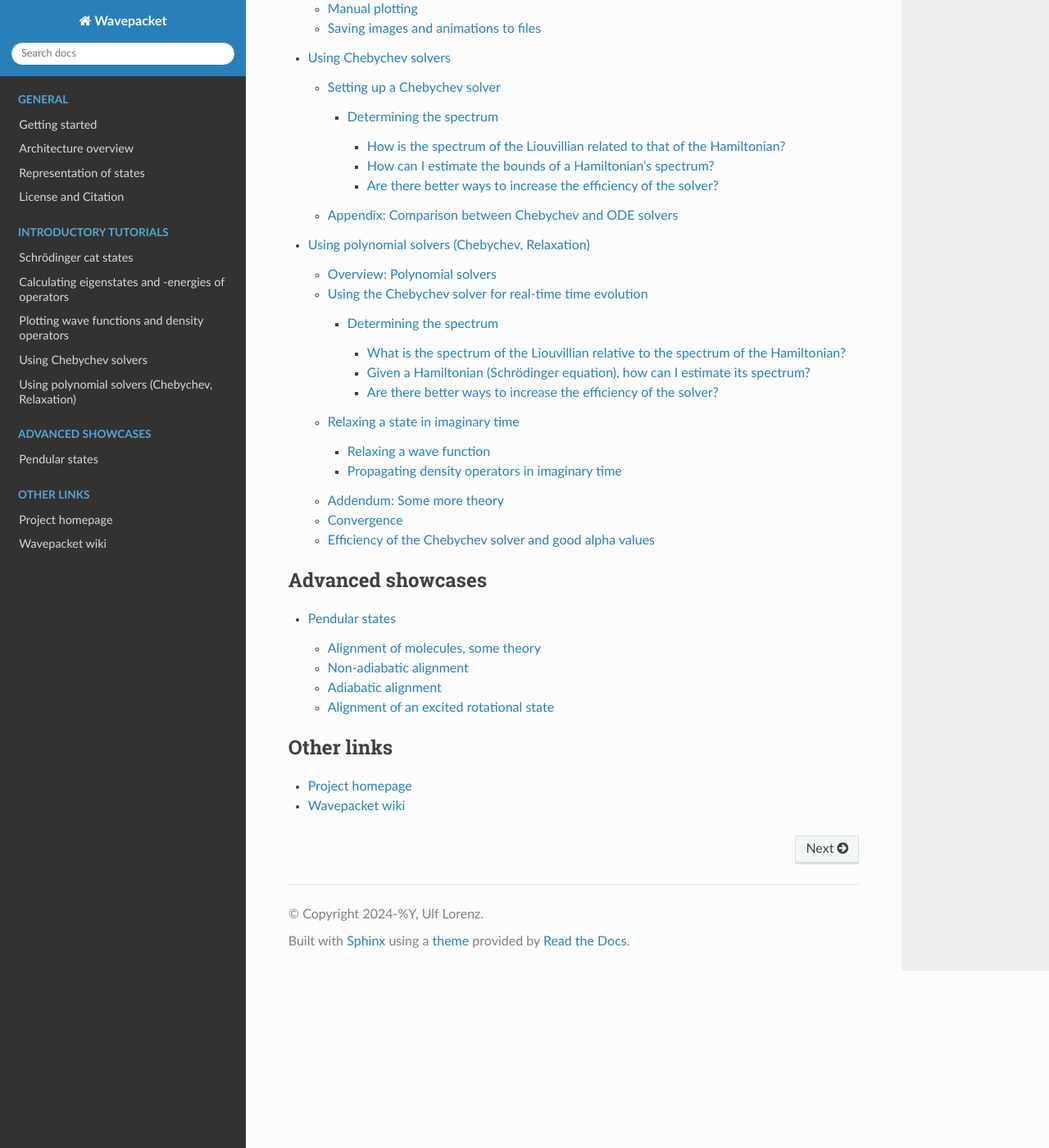
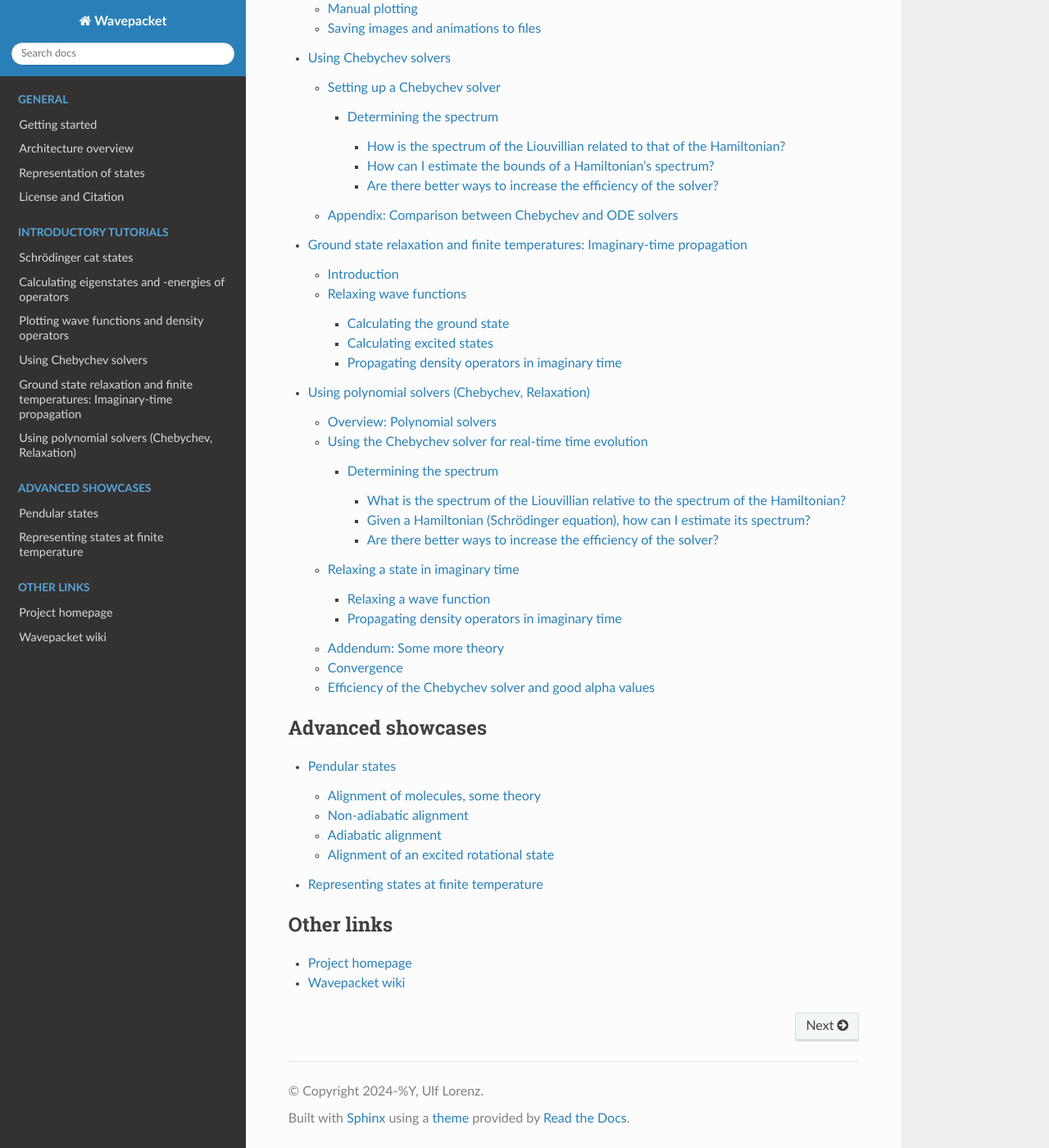
Before and after one commit to ulflor/wavepacket, a Sphinx documentation site: the page built from doc/index.rst, in a window 1280 px wide and 1400 px high, scrolled down 1461 px. Shown: the whole window at 82% size. Built offline with Sphinx 7.4.7 and the Read the Docs theme 3.1.0, drawn with Linux system fonts in a browser that asks for light colours; formulas are drawn with MathJax 3; pages that are not in the unit, such as notebooks, are missing from menus; some of the changed lines change nothing that is shown.

Commit message:
#32 Split off a documentation for imaginary-time evolution
This tutorial focuses on the details of imaginary-time evolution.
I added a section on the calculation of excited states. Works like a
charm.

````diff
--- /dev/null
+++ b/doc/demos/thermal_states.md
@@ -0,0 +1,9 @@
+---
+file_format: mystnb
+kernelspec:
+    name: python3
+---
+
+# Representing states at finite temperature
+
+Coming soon...
--- a/doc/index.rst
+++ b/doc/index.rst
@@ -48,12 +48,14 @@ free to use the `issue tracker <https://github.com/ulflor/wavepacket/features>`_
    tutorials/eigenstates
    tutorials/plotting
    tutorials/chebychev_solvers
+   tutorials/relaxation
    tutorials/polynomial_solvers
 
 .. toctree::
     :caption: Advanced showcases
 
     demos/pendular_states
+    demos/thermal_states
 
 .. toctree::
     :caption: Other links
--- /dev/null
+++ b/doc/tutorials/relaxation.md
@@ -0,0 +1,218 @@
+---
+file_format: mystnb
+kernelspec:
+    name: python3
+---
+
+# Ground state relaxation and finite temperatures: Imaginary-time propagation
+
+## Introduction
+
+If we do normal quantum mechanics, but make the time imaginary, {math}`t \to \imath \tau`,
+the Schrödinger equation becomes
+
+```{math}
+\frac{\partial \psi}{\partial \tau} = - \hat H \psi(\tau)\\
+\mathrm{with the formal solution of the time evolution operator}\\
+\hat U(\tau) = \mathrm{e}^{-\hat H \tau}.
+```
+
+There are two main applications for such a time evolution:
+
+1. If you apply this time evolution to an almost arbitrary state, the norm decays.
+   The decay is faster for high-energy states, so that after sufficient propagation time,
+   the ground state exponentially dominates the wave function.
+   Hence, imaginary-time propagation is a quick and easy way to get the ground state of a system.
+2. Up to normalization, the time evolution operator has the shape of a density operator of a system
+   at finite temperature.
+   Hence, you can use imaginary-time propagation to prepare a system at a finite temperature.
+   There are different techniques to do so, this is detailed in {doc}`/demos/thermal_states`.
+
+## Relaxing wave functions
+
+### Calculating the ground state
+
+At its heart, the relaxation solver is just a modified version of the {py:class}`wavepacket.solver.ChebychevSolver`.
+Using Chebychev solvers is detailed in {doc}`chebychev_solvers`.
+All remarks apply here as well, in particular the spectrum guess and operator truncation.
+Details on the implementation can be found in the paper by Kosloff and Tal-Ezer [^ref-chebychev-imag].
+
+We take the harmonic oscillator example of {doc}`chebychev_solvers`,
+
+```{code-cell}
+import numpy as np
+import wavepacket as wp
+
+grid = wp.grid.Grid(wp.grid.PlaneWaveDof(-10, 10, 128))
+kinetic = wp.operator.CartesianKineticEnergy(grid, 0, mass=1, cutoff=35)
+potential = wp.operator.Potential1D(grid, 0, lambda x: 0.5 * x ** 2, cutoff = 35)
+hamiltonian = kinetic + potential
+
+solver = wp.solver.RelaxationSolver(hamiltonian, 1.5, (0, 70))
+```
+
+In contrast to the real-time evolution, however, we always apply the Hamiltonian from the left,
+also for density operators.
+Hence, the solver expects the Hamiltonian directly, not a Schrödinger equation or Liouvillian.
+
+Because of the exponential dynamics, most details of the initial state are irrelevant,
+as long as it has *some* overlap with the true ground state.
+In practice, you just take something simple like a Gaussian somewhere around the potential minimum and
+let the solver optimize the state.
+
+Typically, we do not care deeply about intermediate results, only about the final ground state,
+and only use the intermediate results to monitor convergence.
+Note, though, that the result needs to be normalized before further use!
+
+```{code-cell}
+def relax(solver, psi0):
+    for t, psi in solver.propagate(psi0, t0=0, num_steps=5):
+        psi_normalized = wp.grid.normalize(psi)
+
+        energy = wp.operator.expectation_value(hamiltonian, psi_normalized).real
+        energy2 = wp.operator.expectation_value(hamiltonian*hamiltonian, psi_normalized).real
+        print(f"t = {t}:  E = {energy},   dE^2 = {energy2 - energy**2:.4}, |psi|^2 = {wp.grid.trace(psi):.4}")
+    return psi
+
+# to demonstrate convergence, let us take a Gaussian that is too wide (rms=1 would be exact)
+psi0 = wp.builder.product_wave_function(grid, wp.Gaussian(rms=2))
+relax(solver, psi0);
+```
+
+Note how the energy and fluctuations decay exponentially by two to three orders of magnitude at each time step.
+In the example here, we are basically converged after about three steps,
+but the relaxation is not the expensive part of the calculation, and you can afford to spend a few more CPU cycles on
+a converged solution.
+
+Note, however, that the initial state must have overlap with the ground state.
+This most often fails because the symmetry is incorrect.
+In our harmonic oscillator example, the ground state is even, {math}`\psi(x) = \psi(-x)`.
+Let us check what happens if we choose an odd state, for example a sign function:
+
+```{code-cell}
+psi0 = wp.builder.product_wave_function(grid, lambda x: np.sign(x))
+relax(solver, psi0);
+```
+
+Neat, isn't it?
+We converged, but to the first excited state, because the ground state has exactly zero overlap with an odd function.
+I would, however, recommend not to rely on this behavior.
+If the wave function has or acquires even the smallest impurity due to finite-precision arithmetics,
+you will eventually converge to the ground state, just very sluggishly.
+
+However, you can exploit this behavior in a different scenario.
+The time required for convergence is given by the energy of the lowest excited state,
+because that is the coefficient that decays second-slowest after the ground-state coefficient.
+In some systems, this gap between ground and first excited state is small, leading to rather slow convergence.
+A prototypical example is the double-well potential, where low-energy states always come in pairs with small energy
+gaps within the pair.
+In most such cases, however, the two energy eigenstates differ by their symmetry.
+By selecting an initial state with the same symmetry as the ground state, you can already suppress the
+unwanted state from the start, leading to faster convergence.
+
+### Calculating excited states
+
+With a bit more machinery, we can also calculate excited energy eigenstates.
+Imaginary-time propagation works because contributions from excited energy eigenstates decay faster than the
+ground-state contribution.
+
+Now we do the following:
+
+1. We calculate the ground state with imaginary-time propagation.
+2. We run another imaginary-time propagation, and repeatedly remove the ground state component.
+
+What happens? Well, the resulting wave function is dominated by its slowly decaying ground state component.
+If we remove it, we are left with the second-slowest decaying component, which is the first excited state.
+In this fashion, we can calculate successive excited states.
+Let us write the code before a discussion:
+
+```{code-cell}
+def print_data(state, n, step):
+    energy = wp.operator.expectation_value(hamiltonian, state).real
+    energy2 = wp.operator.expectation_value(hamiltonian*hamiltonian, state).real
+    print(f"step {step}: E_{n} = {energy},   dE^2 = {energy2 - energy**2:.4}")
+
+def relax_v2(solver, found_states):
+    psi = wp.builder.product_wave_function(grid, wp.Gaussian(x=1, rms=2))
+    print_data(psi, len(found_states), 0)
+
+    for step in range(5):
+        psi = solver.step(psi, 0)
+        psi = wp.grid.orthonormalize(found_states + [psi])[-1]
+        print_data(psi, len(found_states), step+1)
+
+    print("----------------------")
+    return psi
+
+ground = relax_v2(solver, [])
+exc1 = relax_v2(solver, [ground])
+exc2 = relax_v2(solver, [ground, exc1])
+# and so on
+```
+
+A few notes about the code:
+
+* I have reduced the number of steps to 5 to compress the output, and because the results are
+  already sufficiently converged.
+* Note that the initial state is now a *shifted* Gaussian. This is a deliberate choice. Because the eigenstates
+  of the harmonic oscillator toggle between even and odd functions, we need an asymmetric initial state to capture
+  all of them. If I had chosen an even / odd function as initial state, I would only get half of the excited states.
+* The code uses a semi-internal detail of the orthonormalization procedure; it normalizes the first entry, then
+  orthonormalizes the second etc., so that the last entry is our wave function with the other components removed.
+* We manipulate the state while we evolve it in time. Therefore we can no longer propagate() in one go, but must
+  explicitly step through the solution.
+
+In theory, you can now go on to get arbitrary excited states with this technique.
+In practice, there are two limitations.
+Because you need a full propagation for each subsequent excited state, this approach quickly becomes very expensive.
+A second factor is that errors may add up in larger systems.
+Any error in the ground state, because you did not propagate long enough for computational concerns, will lead to
+an incorrect orthogonalization of the first excited state and so on.
+The recovered states hence become more and more incorrect.
+Unfortunately, it is difficult to quantify this error even with a lot of hand waving, and at least this harmonic
+oscillator example seems pretty robust against this issue.
+
+In conclusion, you may only want to recover a few excited states of the Hamiltonian and monitor the
+convergence carefully.
+
+### Propagating density operators in imaginary time
+
+The calculation of the density operator for finite temperatures is derived in a roundabout way.
+The Liouville-von-Neumann (LvNe) equation
+
+```{math}
+    \frac{\partial \hat \varrho}{\partial \beta} = - \mathcal{L}(\hat \varrho) = - \hat H \hat \varrho
+        \qquad\mathrm{with}\qquad \hat \varrho(\beta = 0) = \mathbb{1}
+```
+
+can be shown, in analogy to ordinary differential equations and Schrödinger equations, to have the solution
+
+```{math}
+    \hat \varrho (\beta) = \mathrm{e}^{-\beta \mathcal{L}} (\hat \varrho(0))
+        = \mathrm{e}^{-\beta \hat H}.
+```
+
+So we set up the LvNe, evolve the unit density in time until the requested inverse temperature, and we are done.
+The step should be chosen to conveniently access the requested inverse temperature(s) and keep the alpha value
+in a reasonable range.
+as an example, let us calculate the partition sum of our harmonic oscillator.
+
+```{code-cell}
+delta_beta = 1.0
+solver = wp.solver.RelaxationSolver(hamiltonian, delta_beta, (0, 70))
+rho =  wp.builder.unit_density(grid)
+
+for step in range(5):
+    rho = solver.step(rho, 0)
+
+    Z = wp.grid.trace(rho)
+    print(f"beta = {delta_beta * (step+1)},  Z = {wp.grid.trace(rho):.4}")
+```
+
+Because imaginary-time propagation only makes sense for this particular Liouvillian, you supply again
+the Hamiltonian directly, no Liouvillian.
+Side note: because this particular Liouvillian has the same spectrum as the Hamiltonian, we can use the
+same RelaxationSolver for density operators and wave functions, in contrast to the real-time ChebychevSolver.
+
+[^ref-chebychev-imag]: R. Kosloff and H. Tal-Ezer, Chem. Phys. Lett. 127(3) 223 (1986)
+https://doi.org/10.1016/0009-2614(86)80262-7
````
